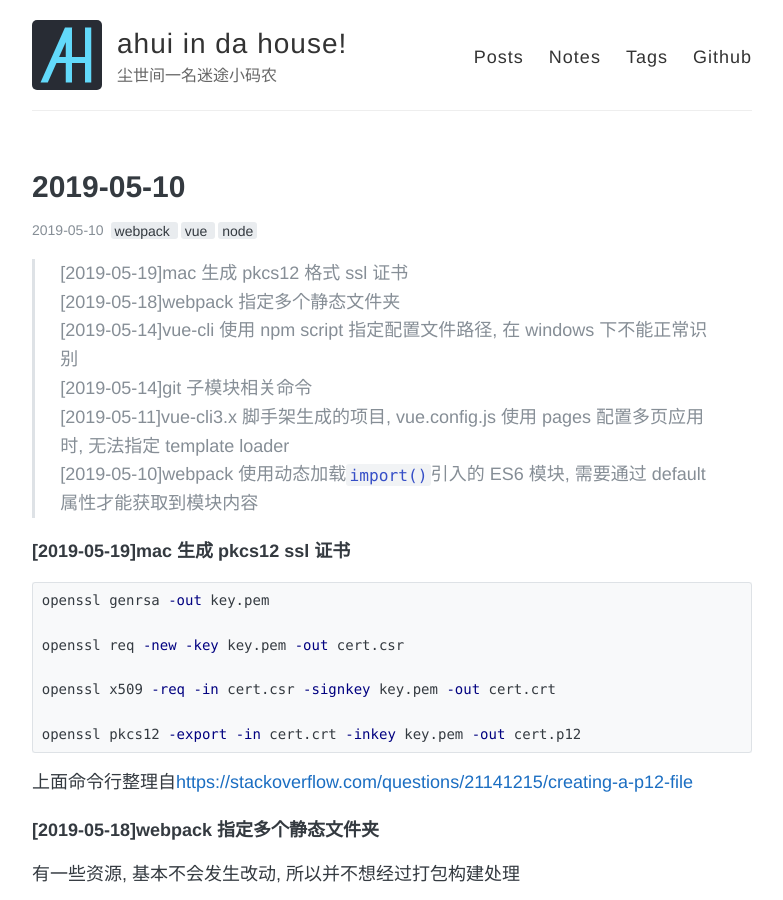
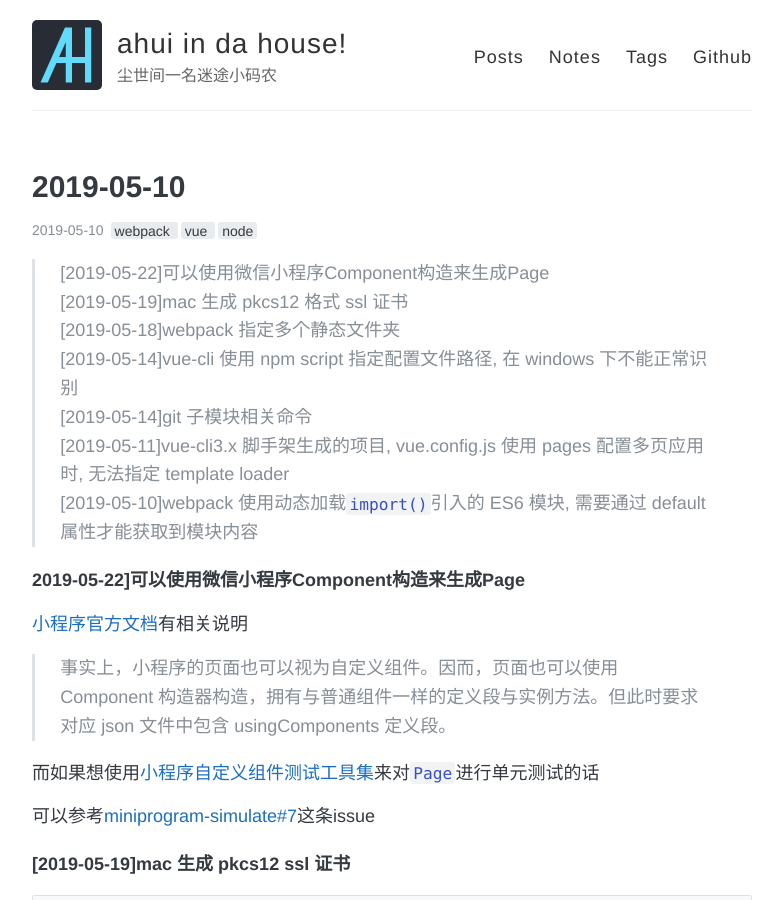
Before and after one commit to funkyLover/blog, a Jekyll site: the page built from notes/_posts/2020-05-10-notes.md, in a window 1280 px wide and 900 px high. Shown: the whole window, without its empty margins (248-1031 px from the left). Built offline with Jekyll 4.4.1, drawn with Linux system fonts in a browser that asks for light colours; comment, search, counter and statistics services are not loaded.

Commit message:
[note]add;

```diff
--- a/notes/_posts/2020-05-10-notes.md
+++ b/notes/_posts/2020-05-10-notes.md
@@ -7,12 +7,23 @@ comments: true
 share: true
 ---
 
+> [2019-05-22]可以使用微信小程序Component构造来生成Page <br>
 > [2019-05-19]mac 生成 pkcs12 格式 ssl 证书 <br>
 > [2019-05-18]webpack 指定多个静态文件夹 <br>
 > [2019-05-14]vue-cli 使用 npm script 指定配置文件路径, 在 windows 下不能正常识别 <br>
 > [2019-05-14]git 子模块相关命令 <br>
 > [2019-05-11]vue-cli3.x 脚手架生成的项目, vue.config.js 使用 pages 配置多页应用时, 无法指定 template loader <br>
 > [2019-05-10]webpack 使用动态加载`import()`引入的 ES6 模块, 需要通过 default 属性才能获取到模块内容
+
+##### 2019-05-22]可以使用微信小程序Component构造来生成Page
+
+[小程序官方文档](https://developers.weixin.qq.com/miniprogram/dev/framework/custom-component/component.html)有相关说明
+
+> 事实上，小程序的页面也可以视为自定义组件。因而，页面也可以使用 Component 构造器构造，拥有与普通组件一样的定义段与实例方法。但此时要求对应 json 文件中包含 usingComponents 定义段。
+
+而如果想使用[小程序自定义组件测试工具集](https://github.com/wechat-miniprogram/miniprogram-simulate)来对`Page`进行单元测试的话
+
+可以参考[miniprogram-simulate#7](https://github.com/wechat-miniprogram/miniprogram-simulate/issues/7)这条issue
 
 ##### [2019-05-19]mac 生成 pkcs12 ssl 证书
 
```
